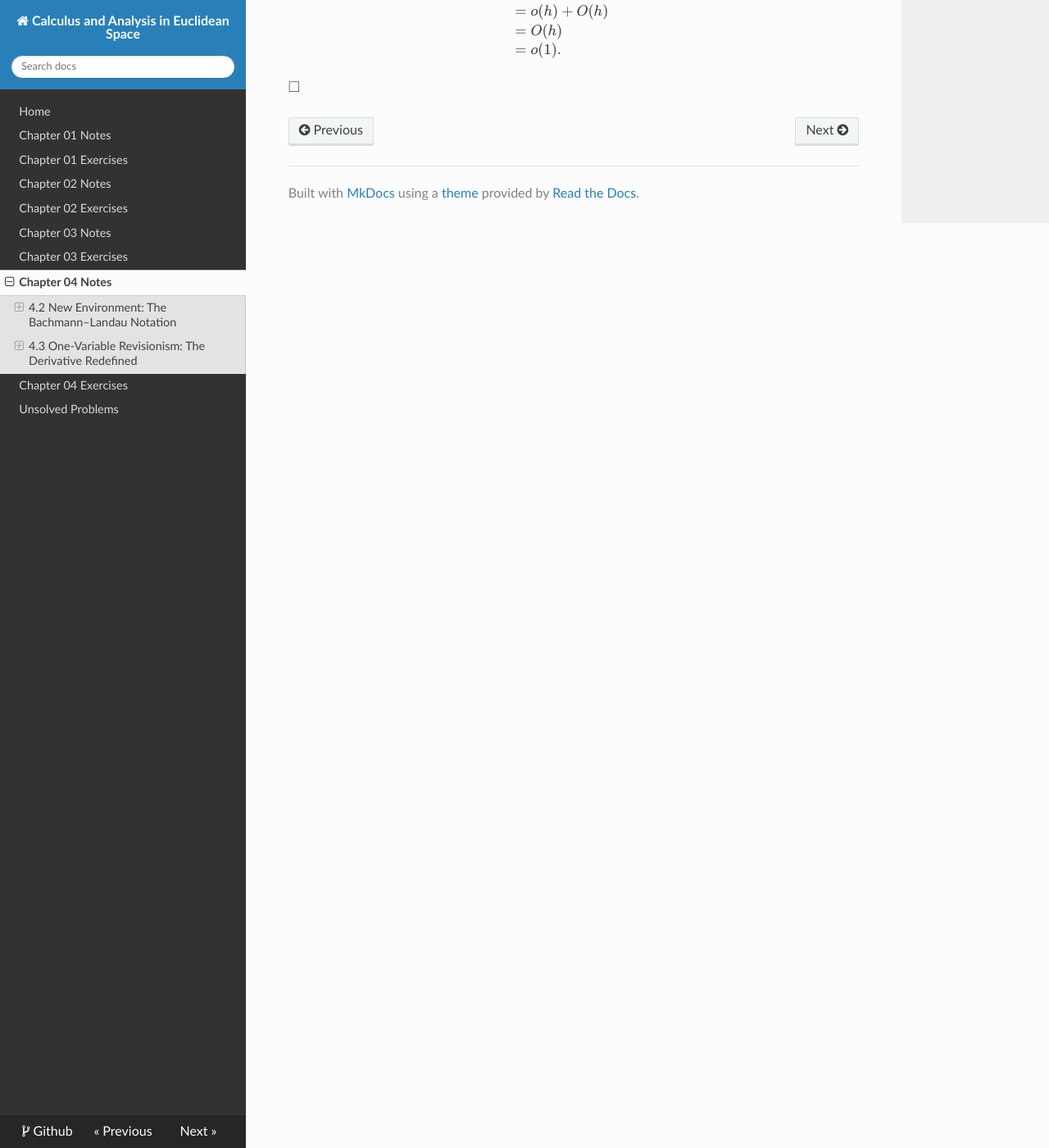
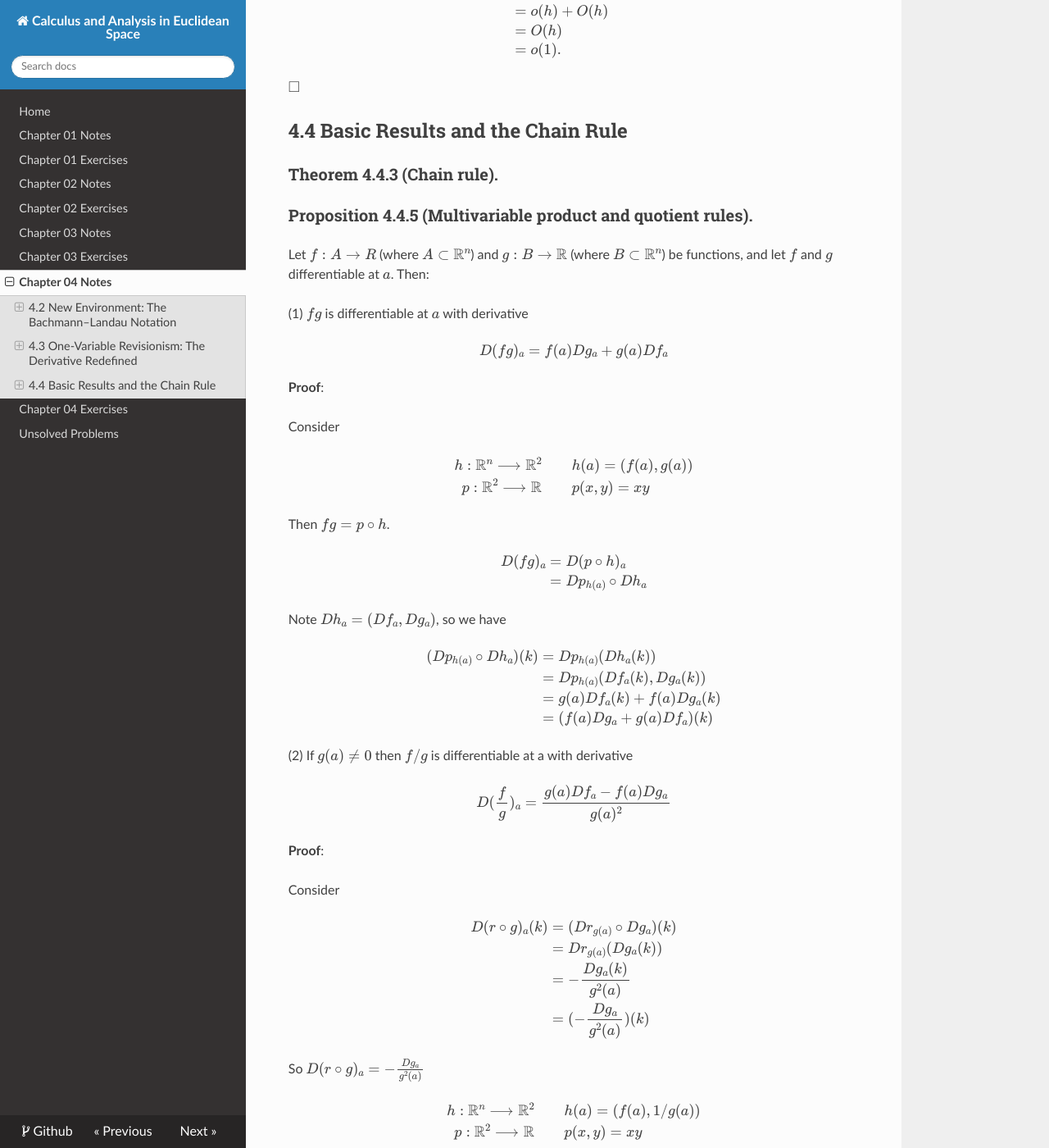
Before and after one commit to eroicaleo/shurman-calculus-euclidean-space, an MkDocs documentation site: the page built from docs/ch04notes.md, in a window 1280 px wide and 1400 px high, scrolled down 6718 px. Shown: the whole window at 82% size. Built offline with MkDocs 1.6.1, drawn with Linux system fonts in a browser that asks for light colours; nearby versions of some CDN libraries; formulas are drawn with MathJax 3; some of the changed text lies outside the part shown.

Commit message:
updates ch04 ex and notes

```diff
--- a/docs/ch04notes.md
+++ b/docs/ch04notes.md
@@ -366,3 +366,194 @@ f(a+h)−f(a) \\
 $$
 
 $\square$
+
+## 4.4 Basic Results and the Chain Rule
+
+### Theorem 4.4.3 (Chain rule).
+
+### Proposition 4.4.5 (Multivariable product and quotient rules).
+
+Let $f : A → R$ (where $A ⊂ \mathbb{R}^n$) and
+$g : B → \mathbb{R}$ (where $B ⊂ \mathbb{R}^n$) be functions,
+and let $f$ and $g$ diﬀerentiable at $a$. Then:
+
+(1) $fg$ is diﬀerentiable at $a$ with derivative
+
+$$
+D(fg)_a = f(a) Dg_a + g(a) Df_a
+$$
+
+**Proof**:
+
+Consider
+
+$$
+\begin{align*}
+h : \mathbb{R}^n \longrightarrow \mathbb{R}^2 &\qquad h(a) = (f(a), g(a)) \\
+p : \mathbb{R}^2 \longrightarrow \mathbb{R} &\qquad p(x, y) = xy \\
+\end{align*}
+$$
+
+Then $fg = p \circ h$.
+
+$$
+\begin{align*}
+D(fg)_a &= D(p \circ h)_a \\
+&= Dp_{h(a)} \circ Dh_a \\
+\end{align*}
+$$
+
+Note $Dh_a = (Df_a, Dg_a)$, so we have
+
+$$
+\begin{align*}
+(Dp_{h(a)} \circ Dh_a)(k)
+&= Dp_{h(a)}(Dh_a(k)) \\
+&= Dp_{h(a)}(Df_a(k), Dg_a(k)) \\
+&= g(a)Df_a(k) + f(a) Dg_a(k) \\
+&= (f(a) Dg_a + g(a) Df_a)(k) \\
+\end{align*}
+$$
+
+(2) If $g(a) \neq 0$ then $f/g$ is diﬀerentiable at a with derivative
+
+$$
+D(\frac{f}{g})_a =
+\frac{
+g(a)Df_a−f(a)Dg_a
+}{
+g(a)^2
+}
+$$
+
+**Proof**:
+
+Consider
+
+$$
+\begin{align*}
+D(r \circ g)_a(k)
+&= (Dr_{g(a)} \circ Dg_a)(k) \\
+&= Dr_{g(a)} (Dg_a(k)) \\
+&= -\frac{Dg_a(k)}{g^2(a)} \\
+&= (-\frac{Dg_a}{g^2(a)}) (k) \\
+\end{align*}
+$$
+
+So $D(r \circ g)_a = -\frac{Dg_a}{g^2(a)}$
+
+$$
+\begin{align*}
+h : \mathbb{R}^n \longrightarrow \mathbb{R}^2 &\qquad h(a) = (f(a), 1/g(a)) \\
+p : \mathbb{R}^2 \longrightarrow \mathbb{R} &\qquad p(x, y) = xy \\
+\end{align*}
+$$
+
+Then $f/g = p \circ h$.
+
+$$
+\begin{align*}
+D(f/g)_a &= D(p \circ h)_a \\
+&= Dp_{h(a)} \circ Dh_a \\
+\end{align*}
+$$
+
+Note $Dh_a = (Df_a, -\frac{Dg_a}{g^2(a)})$, so we have
+
+$$
+\begin{align*}
+(Dp_{h(a)} \circ Dh_a)(k)
+&= Dp_{h(a)}(Dh_a(k)) \\
+&= Dp_{h(a)}(Df_a(k), -\frac{Dg_a}{g^2(a)}(k)) \\
+&= \frac{1}{g(a)} Df_a(k) - f(a) \frac{Dg_a}{g^2(a)}(k) \\
+&= \left(\frac{g(a) Df_a - f(a) Dg_a}{g^2(a)}\right)(k) \\
+\end{align*}
+$$
+
+So
+
+$$
+D\left(\frac{f}{g}\right)_a =
+\frac{
+g(a)Df_a−f(a)Dg_a
+}{
+g(a)^2
+}
+$$
+
+$\square$
+
+### Another example
+
+Consider $f(x,y) = (x^2-y)(y+1)$ for all $(x,y) \in \mathbb{R}^2$
+
+Let
+
+$$
+\begin{align*}
+X(x,y) &= x \\
+Y(x,y) &= y \\
+\end{align*}
+$$
+
+Then
+
+$$
+f = \frac{
+X^2 - Y
+}{
+Y + 1
+}
+$$
+
+Let
+
+$$
+\begin{align*}
+l &= X^2 - Y \\
+g &= Y + 1 \\
+a &= (x, y) \\
+\end{align*}
+$$
+
+Then note
+
+$$
+\begin{align*}
+g(a) &= y + 1\\
+g(a+(h,k)) - g(a) &= (y+k+1) - (y+1) = k\\
+Dg_a(h,k) &= k \\
+\end{align*}
+$$
+
+Also note
+
+$$
+\begin{align*}
+l(a) &= x^2 - y \\
+l(a+(h, k)) - l(a) &= ((x+h)^2 - (y+k)) - (x^2 - y)\\
+&= (2xh + h^2) - k \\
+Dl_a(h,k) &= 2xh - k
+\end{align*}
+$$
+
+Combine these together, we have
+
+$$
+\begin{align*}
+Df_a(h,k) &=
+D\left( \frac{l}{g}\right)_a (h,k)\\
+&=
+\frac{
+g(a) Dl_a - l(a) Dg_a
+}{g^2(a)} (h,k) \\
+&=
+\frac{
+(y+1) (2xh-k) - (x^2 - y) k
+}{(y+1)^2} \\
+&=
+\frac{2x}{y+1} h - \frac{x^2+1}{(y+1)^2} k \\
+\end{align*}
+$$
+
+This results are confirmed by the textbook.
```
Also changed, not shown: docs/ch04ex.md (+105 -0 lines).
